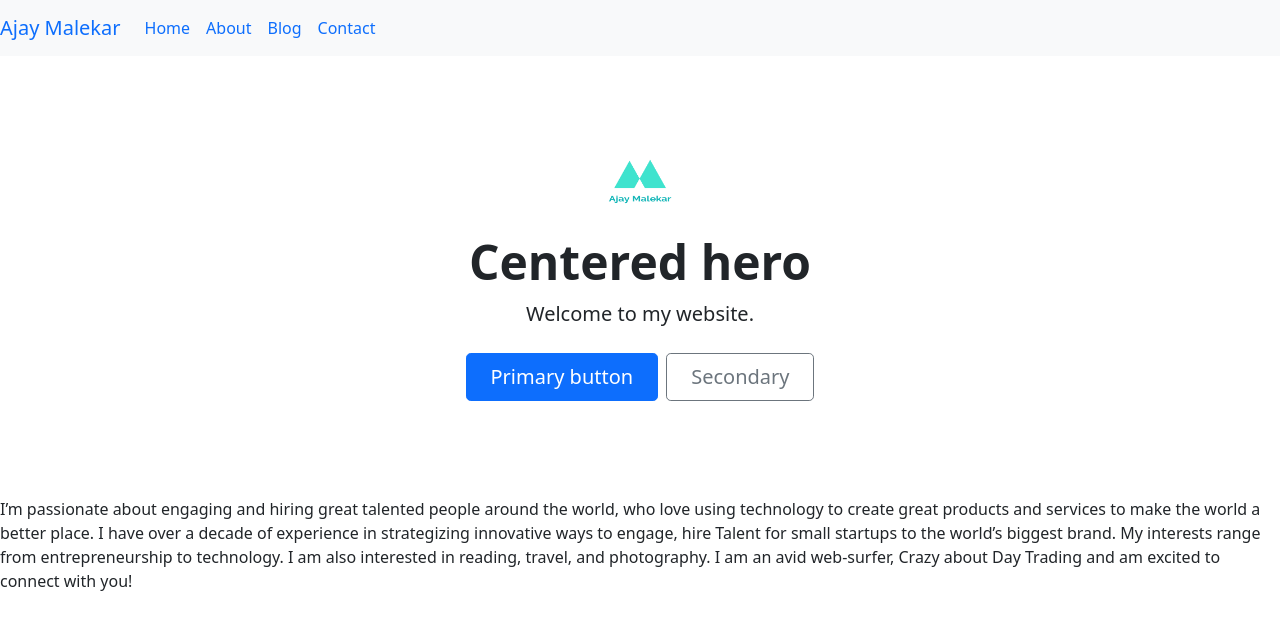
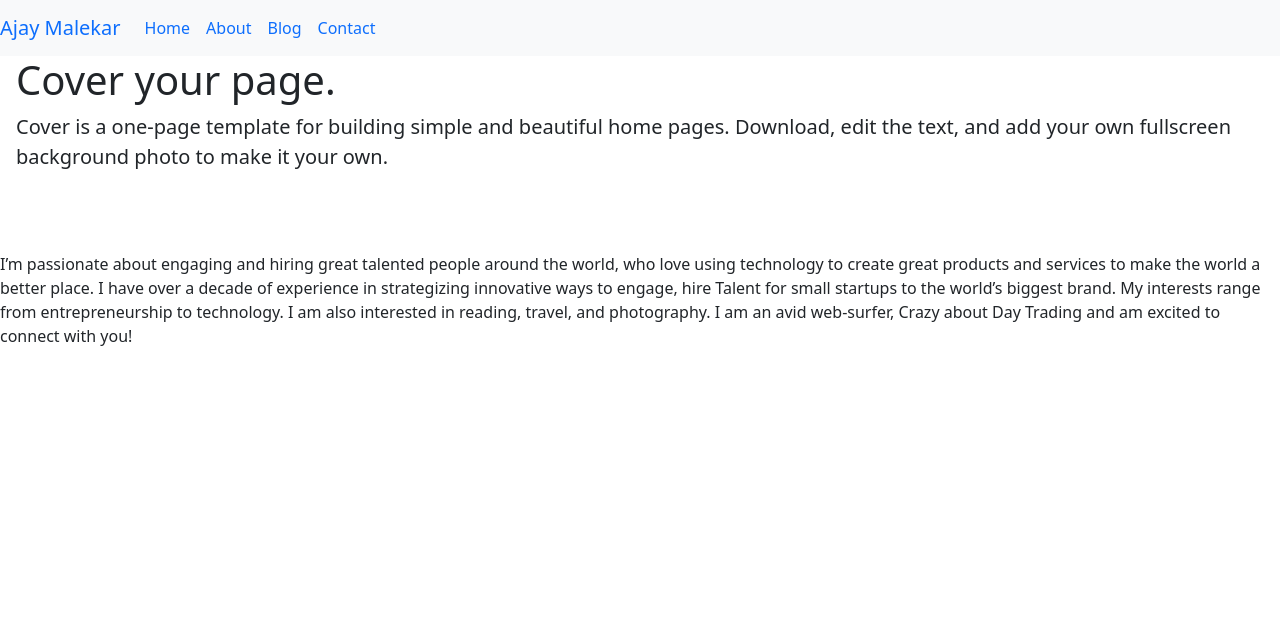
Before and after one commit to ajaymalekar/ajaymalekar.github.io, a Jekyll site: the page built from index.html, in a window 1280 px wide. Shown: the top 630 px of the page. Built offline with Jekyll 4.4.1, drawn with Linux system fonts in a browser that asks for light colours; nearby versions of some CDN libraries.

Commit message:
Update hero.html

```diff
--- a/_includes/hero.html
+++ b/_includes/hero.html
@@ -1,11 +1,7 @@
-  <div class="px-4 py-5 my-5 text-center">
-    <img class="d-block mx-auto mb-4" src="img/logo.png" alt="" width="72" height="57">
-    <h1 class="display-5 fw-bold">Centered hero</h1>
-    <div class="col-lg-6 mx-auto">
-      <p class="lead mb-4">Welcome to my website.</p>
-      <div class="d-grid gap-2 d-sm-flex justify-content-sm-center">
-        <button type="button" class="btn btn-primary btn-lg px-4 gap-3">Primary button</button>
-        <button type="button" class="btn btn-outline-secondary btn-lg px-4">Secondary</button>
-      </div>
-    </div>
-  </div>
+<main class="px-3">
+    <h1>Cover your page.</h1>
+    <p class="lead">Cover is a one-page template for building simple and beautiful home pages. Download, edit the text, and add your own fullscreen background photo to make it your own.</p>
+    <p class="lead">
+      <a href="#" class="btn btn-lg btn-secondary fw-bold border-white bg-white">Learn more</a>
+    </p>
+</main>
```
